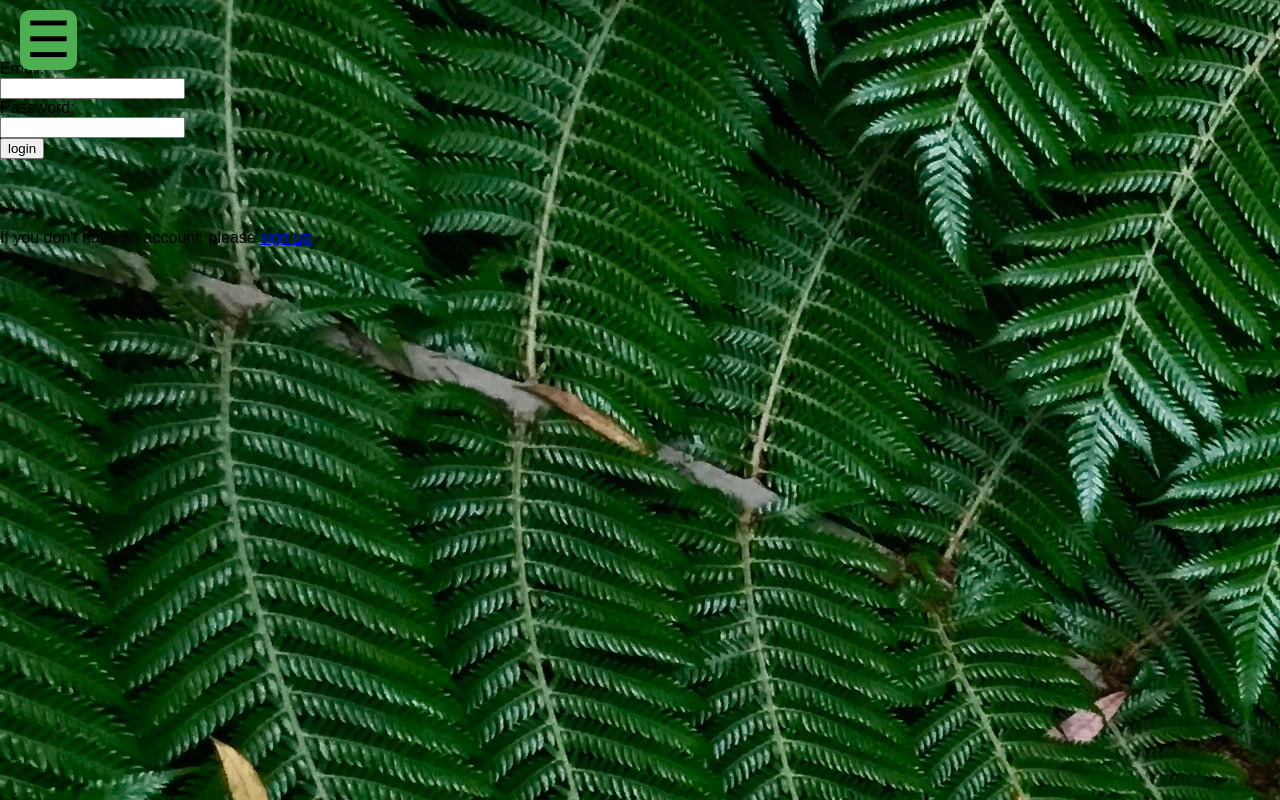
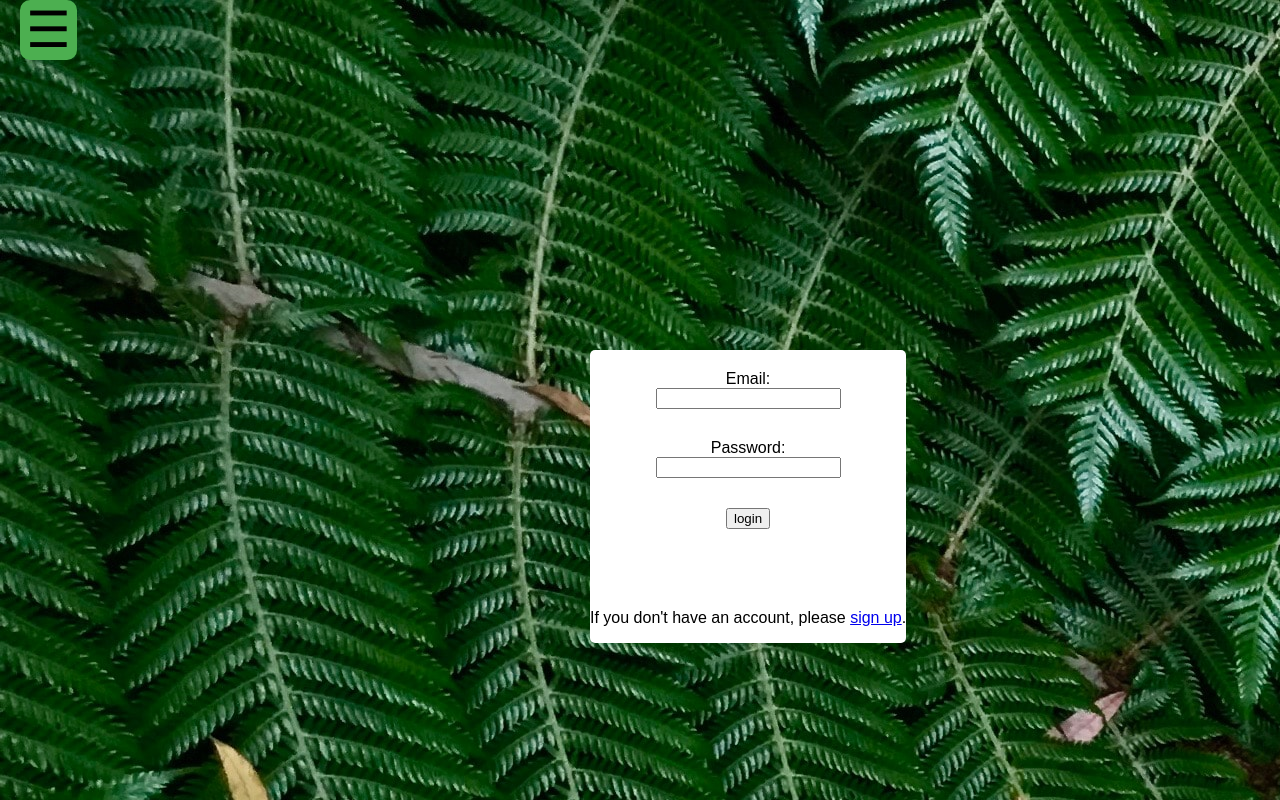
Before and after one commit to talkingdimwit/TeReoDictonary-Assesment, a Flask app: page /login in a window 1280 px wide. Run offline with Flask 3, Linux system fonts and the light colour scheme.

Commit message:
more css, made the login and sign up page look better

```diff
--- a/static/style.css
+++ b/static/style.css
@@ -149,13 +149,43 @@
 			position: center;
 		}
 
+
 		.category-menu {
 			width: 100%;
-			height: 15px;
+			height: 30px;
+			position: center;
+			justify-content: space-evenly;
 		}
+
 
 		.categories {
 			float: left;
 			text-align: center;
-			text
+			background-color: white;
+			padding: 15px;
+			border-radius: 5px;
+			justify-content: space-evenly;
+			position: center;
 		}
+
+		.definitions {
+			position: fixed;
+			top: 150px;
+			height: 90%;
+			overflow-y: scroll;
+		}
+
+		.login-box {
+		  background-color: white;
+		  position: absolute;
+		  top: 50%;
+		  left: 50%;
+		  margin: -50px 0 0 -50px;
+			border-radius: 5px;
+		}
+
+		.login-input {
+			text-align: center;
+			padding: 10px;
+			padding-top: 20px;
+		}
--- a/templates/login.html
+++ b/templates/login.html
@@ -2,19 +2,21 @@
 <html>
 {% extends "base.html" %}
 {% block main %}
-    <form class="myform" method="POST">
-        <div class="form-group">
+    <div class="login-box">
+        <form class="login" method="POST">
+            <div class="login-input">
                 <div class="form-label">Email:</div>
                 <div class="form-element"><input type="email" name="email" id="email" required></div>
             </div>
-        <div class="form-group">
+            <div class="login-input">
                 <div class="form-label">Password:</div>
                 <div class="form-element"><input type="password" name="password" id="password" required></div>
             </div>
-        <div class="form-group">
+            <div class="login-input">
                 <div class="form-label"></div>
                 <div class="form-element"><input type="submit" value="login"></div>
             </div>
         </form>
         <p><br><br><br>If you don't have an account, please <a href="/signup">sign up</a>.</p>
+    </div>
 {% endblock %}
```
Also changed, not shown: templates/search.html (+11 -19 lines), templates/signup.html (+9 -7 lines), templates/words.html (+12 -12 lines). Lines whose indentation alone changed are shown as unchanged.
